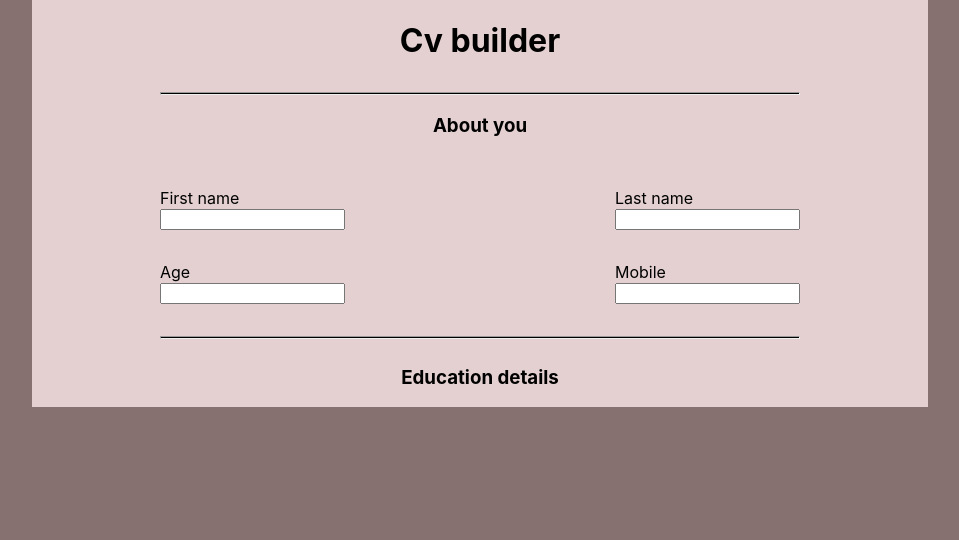
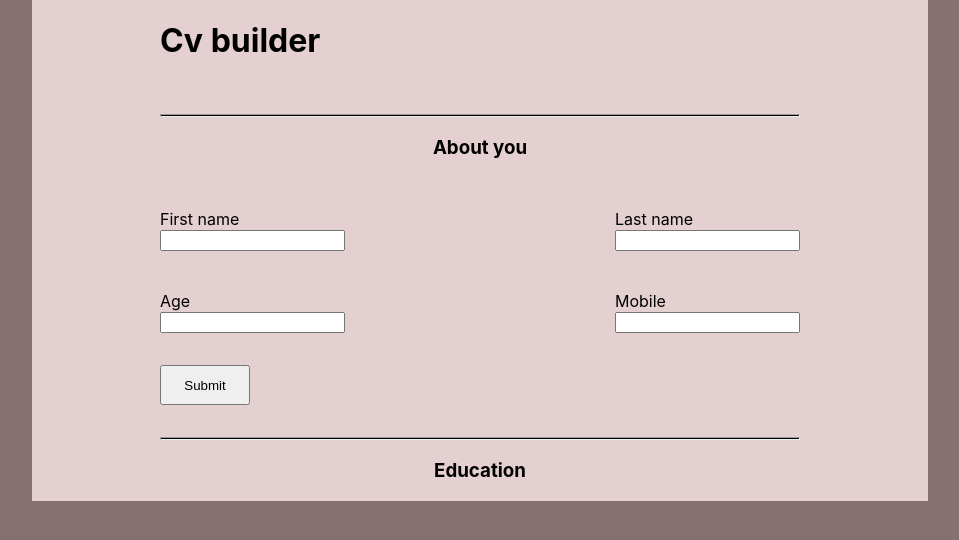
Before and after one commit to dev-osiris/cd_builder, a React (Create React App) app in the folder cv_builder/: page / in a window 1280 px wide. Shown: the top 540 px of the page, without its empty margins (160-1119 px from the left). Built offline with nearby package versions, Linux system fonts and the light colour scheme.

Commit message:
About you section refactored completelly

```diff
--- a/cv_builder/src/App.js
+++ b/cv_builder/src/App.js
@@ -1,32 +1,18 @@
 import './style.css'
-import InputText from './components/InputText';
-import InputNum from './components/InputNum';
+import AboutYou from './components/AboutYou';
+import Heading from './components/Heading';
 
 function App() {
   return (
     //flex direction is columnwise in container
     <div id='container'>
-      <div className='mainHeading'>
-        <h1>Cv builder</h1>
-        <hr />
-        <h3>About you</h3>
-      </div>
+      <h1>Cv builder</h1>
 
-      <div className='two-ip-field-single-row'>
-        <InputText label={"First name"} />
-        <InputText label={"Last name"} />
-      </div>
+      <Heading title={"About you"} />
 
-      <div className='two-ip-field-single-row'>
-        <InputNum label={"Age"} />
-        <InputNum label={"Mobile"} />
-      </div>
+      <AboutYou />
 
-      <div>
-        <hr />
-      </div>
-
-      <h3 style={{textAlign: "center"}}>Education details</h3>
+      <Heading title={"Education"} />
 
     </div>
   );
--- /dev/null
+++ b/cv_builder/src/components/AboutYou.js
@@ -0,0 +1,63 @@
+import React, { Component } from "react";
+
+class AboutYou extends Component{
+    constructor(){
+        super();
+    }
+
+    handleSubAboutYou = () => {
+
+        let AboutYouSec = document.getElementsByClassName("About-you-section")[0];
+        AboutYouSec.innerText =
+
+            `${document.getElementById("firstName").value}\n` +
+            `${document.getElementById("lastName").value}\n` +
+            `${document.getElementById("age").value}\n` +
+            `${document.getElementById("mobNumber").value}`;
+    }
+
+    render(){
+        return(
+            <>
+                <div className="About-you-section">
+                    <div>
+                        <div>
+                            <label htmlFor="input">First name</label>
+                            <br />
+                            <input id="firstName" type="text" />
+                        </div>
+
+                        <div>
+                            <label htmlFor="input">Last name</label>
+                            <br />
+                            <input id="lastName" type="text" />
+                        </div>
+                    </div>
+
+                    <br />
+                    <br />
+                    <div>
+                        <div>
+                            <label htmlFor="input">Age</label>
+                            <br />
+                            <input id="age" type="number" />
+                        </div>
+
+                        <div>
+                            <label htmlFor="input">Mobile</label>
+                            <br />
+                            <input id="mobNumber" type="number" />
+                        </div>
+                    </div>
+                </div>
+
+
+                <div>
+                    <button className="submit-btn" onClick={this.handleSubAboutYou}>Submit</button>
+                </div>
+            </>
+        );
+    }
+}
+
+export default AboutYou;
--- /dev/null
+++ b/cv_builder/src/components/Heading.js
@@ -0,0 +1,19 @@
+import React from 'react';
+
+class Heading extends React.Component{
+    constructor(props){
+        super(props);
+    }
+
+
+    render() {
+        return (
+            <div className='mainHeading'>
+                <hr />
+                <h3>{this.props.title}</h3>
+            </div>
+        );
+    }
+}
+
+export default Heading;
--- a/cv_builder/src/components/InputNum.js
+++ b/cv_builder/src/components/InputNum.js
@@ -3,14 +3,16 @@ import React from 'react';
 class InputNUM extends React.Component{
     constructor(props){
         super(props);
+        let num;
     }
+
 
     render() {
         return (
             <div>
                 <label htmlFor="input">{this.props.label}</label>
                 <br />
-                <input type="number" />
+                <input id="input-num" type="number" />
             </div>
         );
     }
--- a/cv_builder/src/style.css
+++ b/cv_builder/src/style.css
@@ -34,8 +34,21 @@ body {
     padding: 0 10%;
   }
 
-  .two-ip-field-single-row{
+  .About-you-section{
     display: flex;
     justify-content: space-between;
+    flex-direction: column;
     margin-top: 5%;
   }
+
+  .About-you-section > div{
+    display: flex;
+    justify-content: space-between;
+  }
+
+  .submit-btn{
+    align-self: flex-start;
+    height: 40px;
+    width: 90px;
+    margin-top: 5%;
+  }
```
